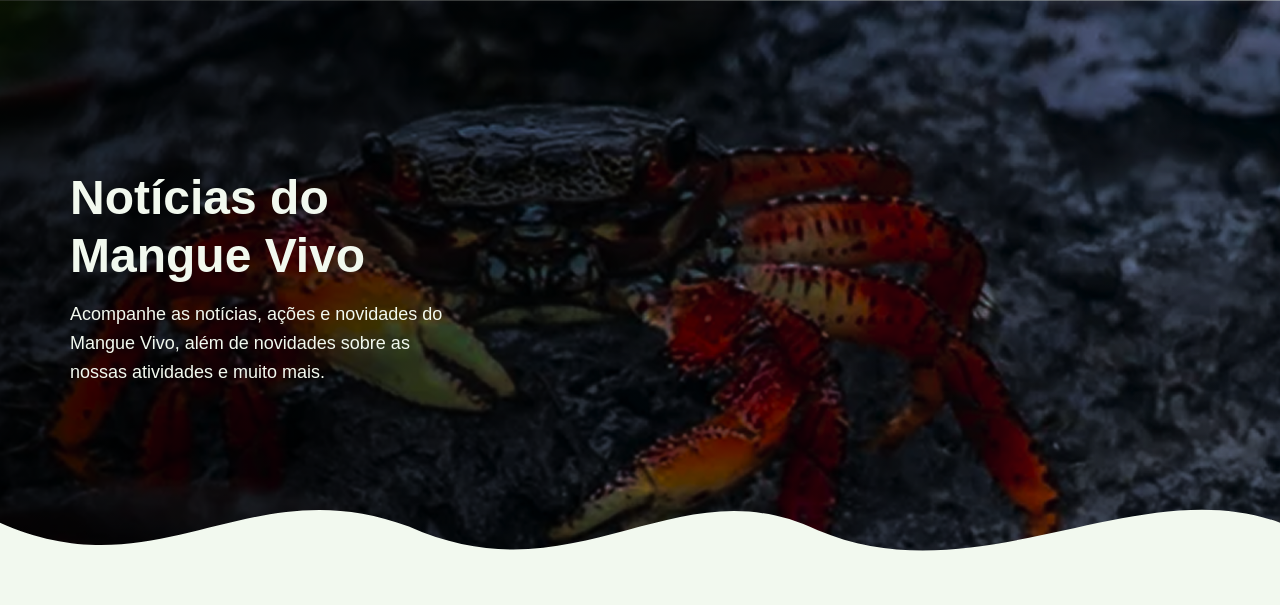
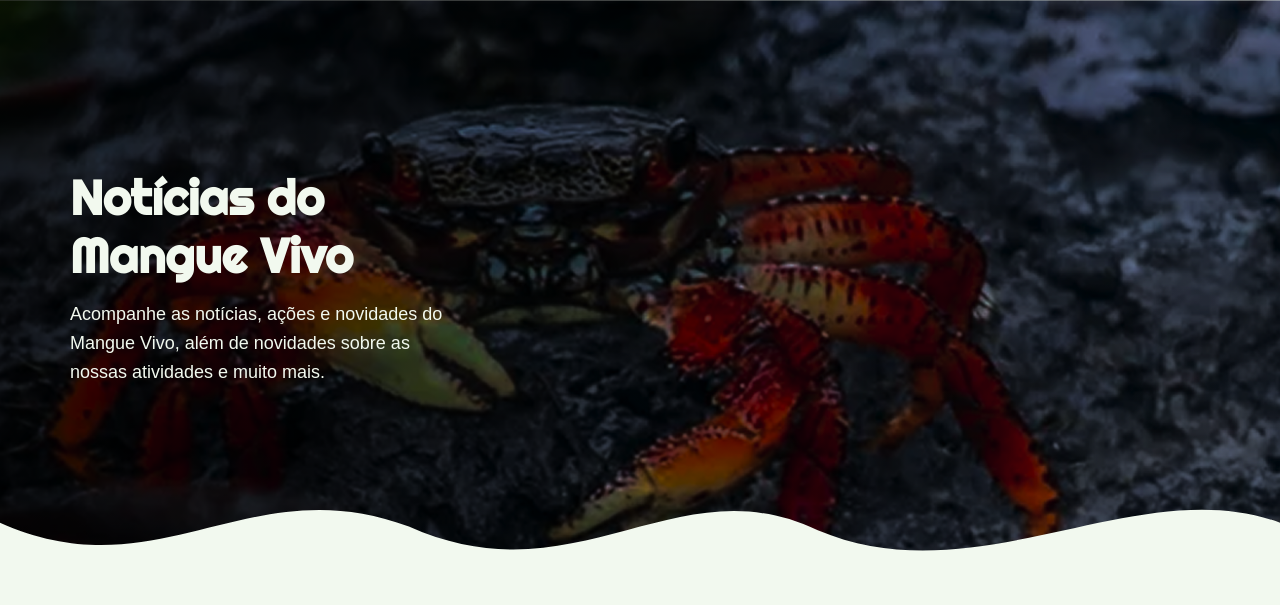
Before and after one commit to Y3LR4I/ProjetoIntegradoKiwido, a plain HTML site: page pages/conteudos.html in a window 1280 px wide. Shown: the part 142-747 px from the top of the page. Drawn offline with nearby package versions, Linux system fonts and the light colour scheme; files whose address does not match are found by name.

```diff
--- a/css/conteudos.css
+++ b/css/conteudos.css
@@ -77,6 +77,7 @@
 .banner-noticias-conteudo h1 {
     max-width: 400px;
     margin: 0 0 16px;
+    font-family: "Righteous";
 
     font-size: 48px;
     font-weight: bold;
--- a/css/style.css
+++ b/css/style.css
@@ -36,7 +36,6 @@
     font-family: "Righteous";
     src: url("../assets/fonts/Righteous-Regular.woff")
         format("woff2");
-    font-weight: 400;
     font-style: normal;
     font-display: swap;
 }
```
